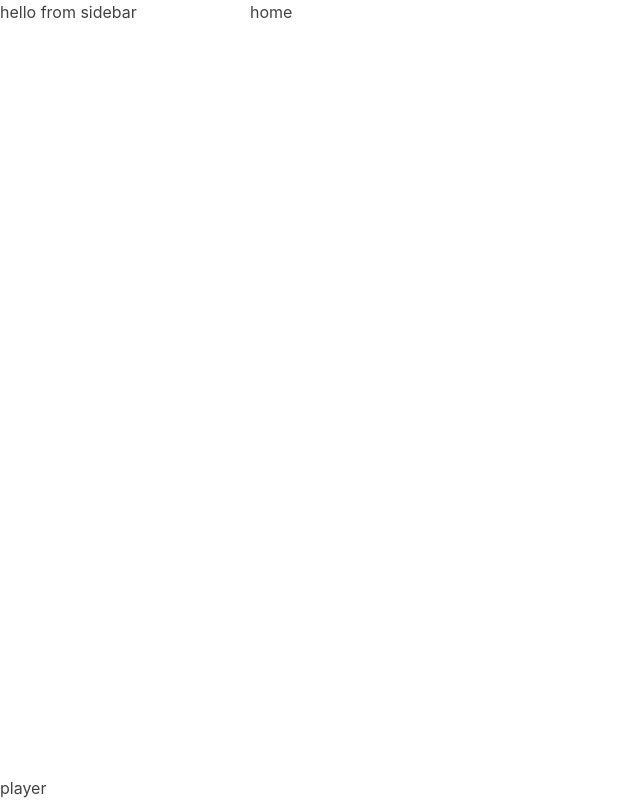
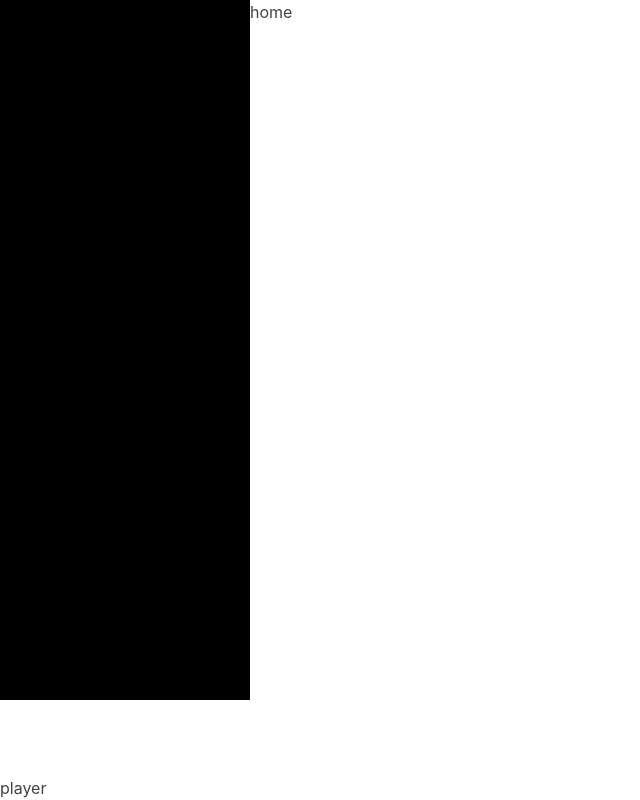
Before and after one commit to jaybert0/spotifyapp, a Next.js app: page / in a window 1280 px wide. Shown: the whole page, without its empty margins (0-640 px from the left). Built offline with nearby package versions, Linux system fonts and the light colour scheme.

Commit message:
starting to build sidebar

```diff
--- a/components/sidebar.tsx
+++ b/components/sidebar.tsx
@@ -1,8 +1,19 @@
 import { Box, List, ListItem, ListIcon, Divider, Center, LinkBox, LinkOverlay } from '@chakra-ui/layout';
 import { MdHome, MdSearch, MdLibraryMusic, MdPlaylistAdd, MdFavorite } from 'react-icons/md';
+import NextImage from 'next/image';
 
 export default function Sidebar() {
     return (
-        <div>hello from sidebar</div>
+        <Box
+            width='100%'
+            height='calc(100vh - 100px)'
+            bg='black'
+            paddingX='5px'
+            color='gray'
+        >
+            <Box paddingY="20px">
+                <Box width="120px" marginBottom="20px" paddingX="20px"></Box>
+            </Box>
+        </Box>
     )
 }
```
